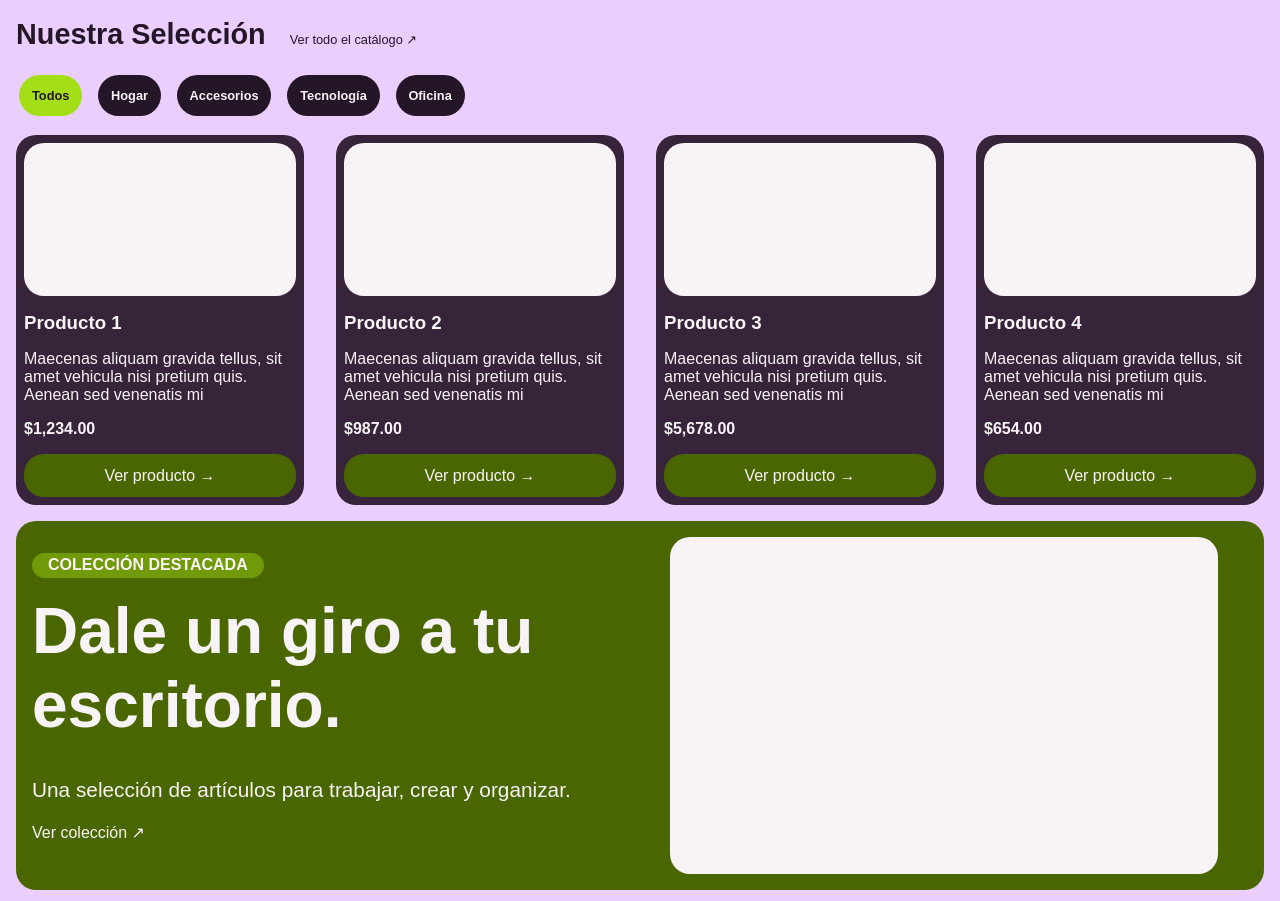
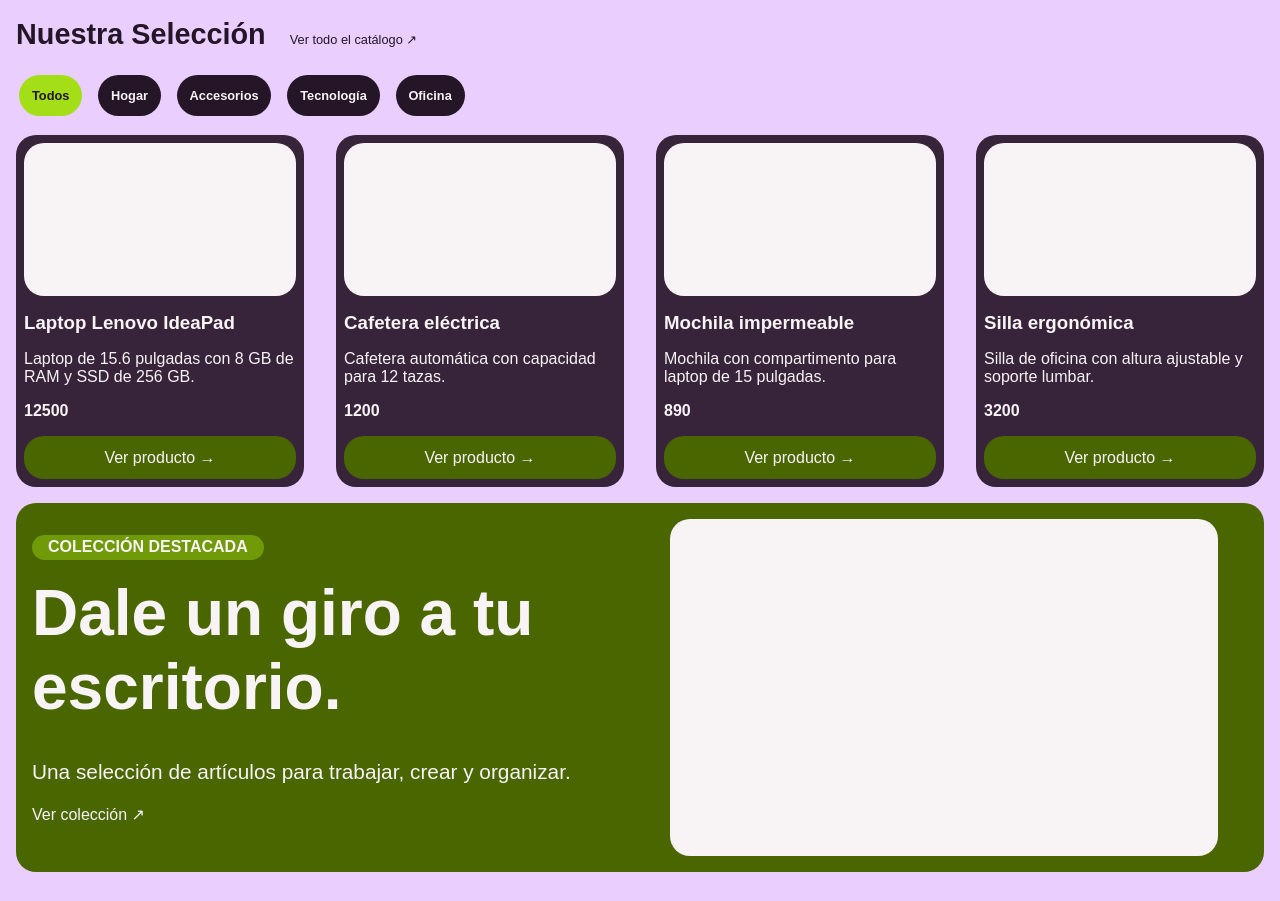
Before and after one commit to jerogdev-jz/runda, a React (Vite) app: page / in a window 1280 px wide. Shown: the part 1066-1967 px from the top of the page. Built offline with nearby package versions, Linux system fonts and the light colour scheme.

Commit message:
feat: implementacion dinamica de productos destacados
- primera carga de datos para productos
- componente reusable ProductCard
- integracion de filter() y map()

```diff
--- a/src/components/home/FeaturedProducts/FeaturedProducts.jsx
+++ b/src/components/home/FeaturedProducts/FeaturedProducts.jsx
@@ -1,6 +1,13 @@
+    import products from '../../../data/products';
+    import ProductCard from '../../products/ProductCard/ProductCard';
+
     import './FeaturedProducts.scss';
 
     function FeaturedProducts() {
+
+        const productosDestacados = products.filter(producto =>
+            producto.destacado);
+
         return (
             <section className='FeaturedProducts'>
                 <div className='contenedor seleccionados'>
@@ -33,84 +40,12 @@ function FeaturedProducts() {
                         </div>
                     </div>
                     <div className='seleccionados_grid'>
-
-                        <div className='tarjetaSeleccionados'>
-                            <div className='placeholderTarjetasSeleccionado'>
-
-                            </div>
-                            <h3 className='tituloTarSelec'>
-                                Producto 1
-                            </h3>
-                            <p className='descripcionTarSelec'>
-                                 Maecenas aliquam gravida tellus, sit amet vehicula nisi pretium quis. Aenean sed venenatis mi
-                            </p>
-                            <span className='precioTarSelec'>
-                                $1,234.00
-                            </span>
-                            <div className='botonTarSelec'>
-                                <a  href='#' className='verBotonTarSelect'>
-                                    Ver producto →
-                                </a>
-                            </div>
-                        </div>
-                        <div className='tarjetaSeleccionados'>
-                            <div className='placeholderTarjetasSeleccionado'>
-
-                            </div>
-                            <h3 className='tituloTarSelec'>
-                                Producto 2
-                            </h3>
-                            <p className='descripcionTarSelec'>
-                                Maecenas aliquam gravida tellus, sit amet vehicula nisi pretium quis. Aenean sed venenatis mi
-                            </p>
-                            <span className='precioTarSelec'>
-                                $987.00
-                            </span>
-                            <div className='botonTarSelec'>
-                                <a  href='#' className='verBotonTarSelect'>
-                                    Ver producto →
-                                </a>
-                            </div>
-                        </div>
-                        <div className='tarjetaSeleccionados'>
-                            <div className='placeholderTarjetasSeleccionado'>
-
-                            </div>
-                            <h3 className='tituloTarSelec'>
-                                Producto 3
-                            </h3>
-                            <p className='descripcionTarSelec'>
-                                 Maecenas aliquam gravida tellus, sit amet vehicula nisi pretium quis. Aenean sed venenatis mi
-                            </p>
-                            <span className='precioTarSelec'>
-                                $5,678.00
-                            </span>
-                            <div className='botonTarSelec'>
-                                <a  href='#' className='verBotonTarSelect'>
-                                    Ver producto →
-                                </a>
-                            </div>
-                        </div>
-                        <div className='tarjetaSeleccionados'>
-                            <div className='placeholderTarjetasSeleccionado'>
-
-                            </div>
-                            <h3 className='tituloTarSelec'>
-                                Producto 4
-                            </h3>
-                            <p className='descripcionTarSelec'>
-                                Maecenas aliquam gravida tellus, sit amet vehicula nisi pretium quis. Aenean sed venenatis mi
-                            </p>
-                            <span className='precioTarSelec'>
-                                $654.00
-                            </span>
-                            <div className='botonTarSelec'>
-                                <a  href='#' className='verBotonTarSelect'>
-                                    Ver producto →
-                                </a>
-                            </div>
-                        </div>
-
+                        {productosDestacados.map((elemento) => (
+                            <ProductCard
+                                key={elemento.id}
+                                producto={elemento}
+                            />
+                        ))}
                     </div>
                 </div>
             </section>
--- a/src/components/home/FeaturedProducts/FeaturedProducts.scss
+++ b/src/components/home/FeaturedProducts/FeaturedProducts.scss
@@ -79,52 +79,6 @@
         grid-auto-rows: 1fr;
         gap: 2rem;
         padding: 1rem 0;
-
-        .tarjetaSeleccionados {
-            padding: .5rem ;
-            height: 100%;
-            border-radius: 20px;
-            background-color: v.$c-tarjetas;
-            display: flex;
-            flex-direction: column;
-            color: v.$c-textoClaro;
-
-            .placeholderTarjetasSeleccionado {
-                background-color: v.$c-textoClaro;
-                aspect-ratio: 16/9;
-                border-radius: 20px;
-            }
-
-            .tituloTarSelec {
-                margin: 1rem 0;
-            }
-
-            .descripcionTarSelec {
-                margin: 0;
-            }
-
-            .precioTarSelec {
-                margin: 1rem 0;
-                font-weight: 700;
-            }
-
-            .botonTarSelec {
-                width: 100%;
-                display: flex;
-                margin-top: auto;
-                .verBotonTarSelect {
-                    background-color: v.$c-identidad;
-                    color: v.$c-textoClaro;
-                    border: none;
-                    border-radius: 20px;
-                    padding: .8rem ;
-                    width: 100%;
-                    font-size: 1rem;
-                    cursor: pointer;
-                    text-align: center;
-                }
-            }
-        }
     }
 
     @media (max-width: 768px) {
--- /dev/null
+++ b/src/components/products/ProductCard/ProductCard.jsx
@@ -0,0 +1,29 @@
+import { Link } from "react-router-dom";
+
+import './ProductCard.scss';
+
+function ProductCard({ producto }) {
+    return (
+        <article className="ProductCard">
+                <div className='placeholderTarjetasSeleccionado'>
+
+                </div>
+                <h3 className='tituloTarSelec'>
+                    {producto.nombre}
+                </h3>
+                <p className='descripcionTarSelec'>
+                    {producto.descripcion}
+                </p>
+                <span className='precioTarSelec'>
+                    {producto.precio}
+                </span>
+                <div className='botonTarSelec'>
+                    <Link to={`/producto/${producto.id}`} className='verBotonTarSelect'>
+                        Ver producto →
+                    </Link>
+                </div>
+        </article>
+    )
+}
+
+export default ProductCard
--- /dev/null
+++ b/src/components/products/ProductCard/ProductCard.scss
@@ -0,0 +1,47 @@
+@use '../../../styles/variables' as v;
+
+.ProductCard {
+            padding: .5rem ;
+            height: 100%;
+            border-radius: 20px;
+            background-color: v.$c-tarjetas;
+            display: flex;
+            flex-direction: column;
+            color: v.$c-textoClaro;
+
+            .placeholderTarjetasSeleccionado {
+                background-color: v.$c-textoClaro;
+                aspect-ratio: 16/9;
+                border-radius: 20px;
+            }
+
+            .tituloTarSelec {
+                margin: 1rem 0;
+            }
+
+            .descripcionTarSelec {
+                margin: 0;
+            }
+
+            .precioTarSelec {
+                margin: 1rem 0;
+                font-weight: 700;
+            }
+
+            .botonTarSelec {
+                width: 100%;
+                display: flex;
+                margin-top: auto;
+                .verBotonTarSelect {
+                    background-color: v.$c-identidad;
+                    color: v.$c-textoClaro;
+                    border: none;
+                    border-radius: 20px;
+                    padding: .8rem ;
+                    width: 100%;
+                    font-size: 1rem;
+                    cursor: pointer;
+                    text-align: center;
+                }
+            }
+        }
--- /dev/null
+++ b/src/data/products.js
@@ -0,0 +1,85 @@
+
+const products = [
+  {
+    id: 1,
+    nombre: "Laptop Lenovo IdeaPad",
+    descripcion: "Laptop de 15.6 pulgadas con 8 GB de RAM y SSD de 256 GB.",
+    precio: 12500,
+    categoria: "tecnologia",
+    stock: 10,
+    imagen: null,
+    destacado: true
+  },
+  {
+    id: 2,
+    nombre: "Mouse inalámbrico Logitech",
+    descripcion: "Mouse ergonómico inalámbrico con conexión USB.",
+    precio: 450,
+    categoria: "tecnologia",
+    stock: 25,
+    imagen: null,
+    destacado: false
+  },
+  {
+    id: 3,
+    nombre: "Cafetera eléctrica",
+    descripcion: "Cafetera automática con capacidad para 12 tazas.",
+    precio: 1200,
+    categoria: "hogar",
+    stock: 8,
+    imagen: null,
+    destacado: true
+  },
+  {
+    id: 4,
+    nombre: "Lámpara LED de escritorio",
+    descripcion: "Lámpara ajustable con tres niveles de iluminación.",
+    precio: 650,
+    categoria: "hogar",
+    stock: 15,
+    imagen: null,
+    destacado: false
+  },
+  {
+    id: 5,
+    nombre: "Mochila impermeable",
+    descripcion: "Mochila con compartimento para laptop de 15 pulgadas.",
+    precio: 890,
+    categoria: "accesorios",
+    stock: 12,
+    imagen: null,
+    destacado: true
+  },
+  {
+    id: 6,
+    nombre: "Audífonos Bluetooth",
+    descripcion: "Audífonos inalámbricos con batería de larga duración.",
+    precio: 1350,
+    categoria: "accesorios",
+    stock: 0,
+    imagen: null,
+    destacado: false
+  },
+  {
+    id: 7,
+    nombre: "Silla ergonómica",
+    descripcion: "Silla de oficina con altura ajustable y soporte lumbar.",
+    precio: 3200,
+    categoria: "oficina",
+    stock: 6,
+    imagen: null,
+    destacado: true
+  },
+  {
+    id: 8,
+    nombre: "Organizador de escritorio",
+    descripcion: "Organizador multifuncional con compartimentos.",
+    precio: 350,
+    categoria: "oficina",
+    stock: 20,
+    imagen: null,
+    destacado: false
+  }
+];
+
+export default products;
```
Lines whose indentation alone changed are shown as unchanged.
